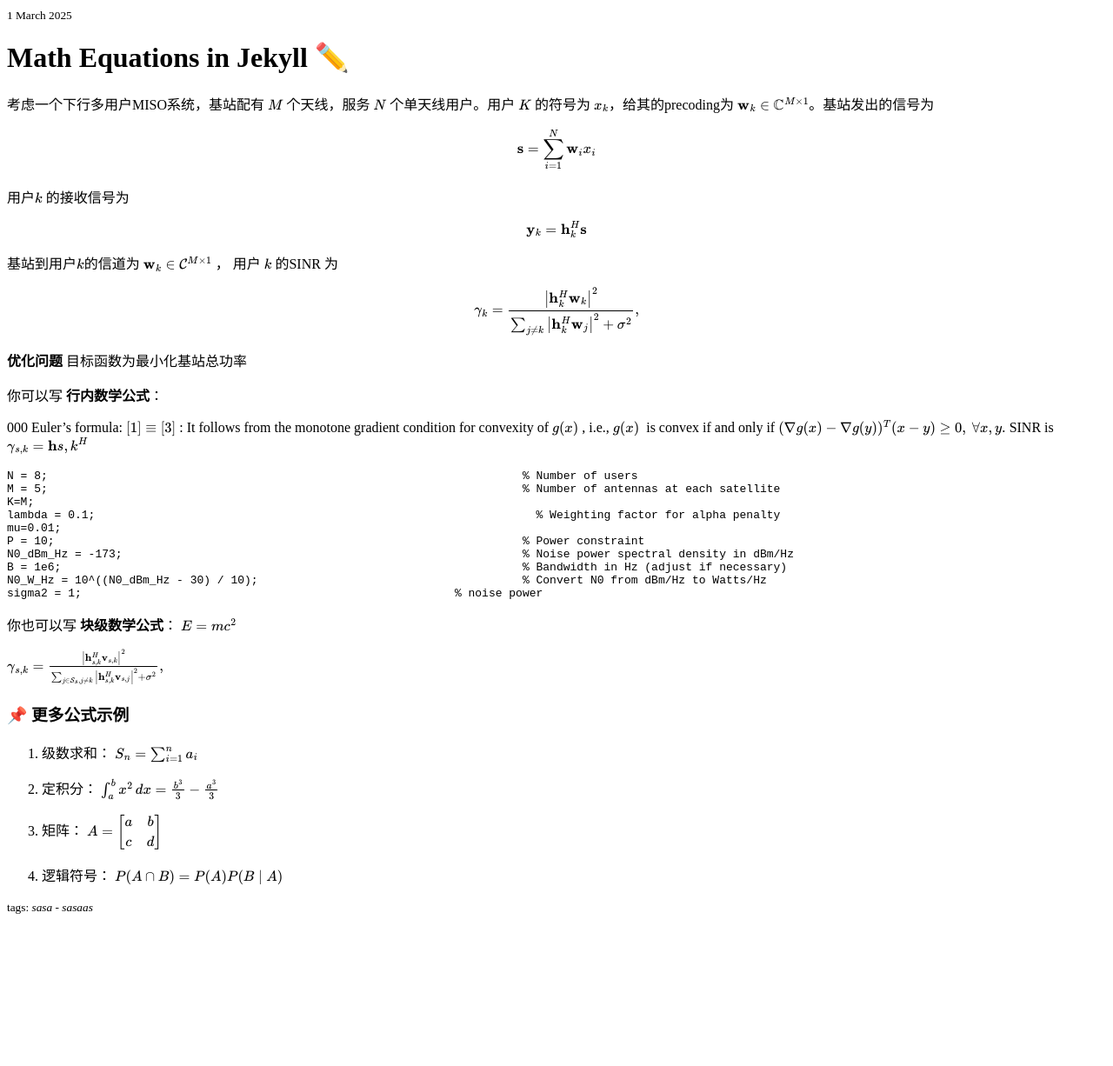
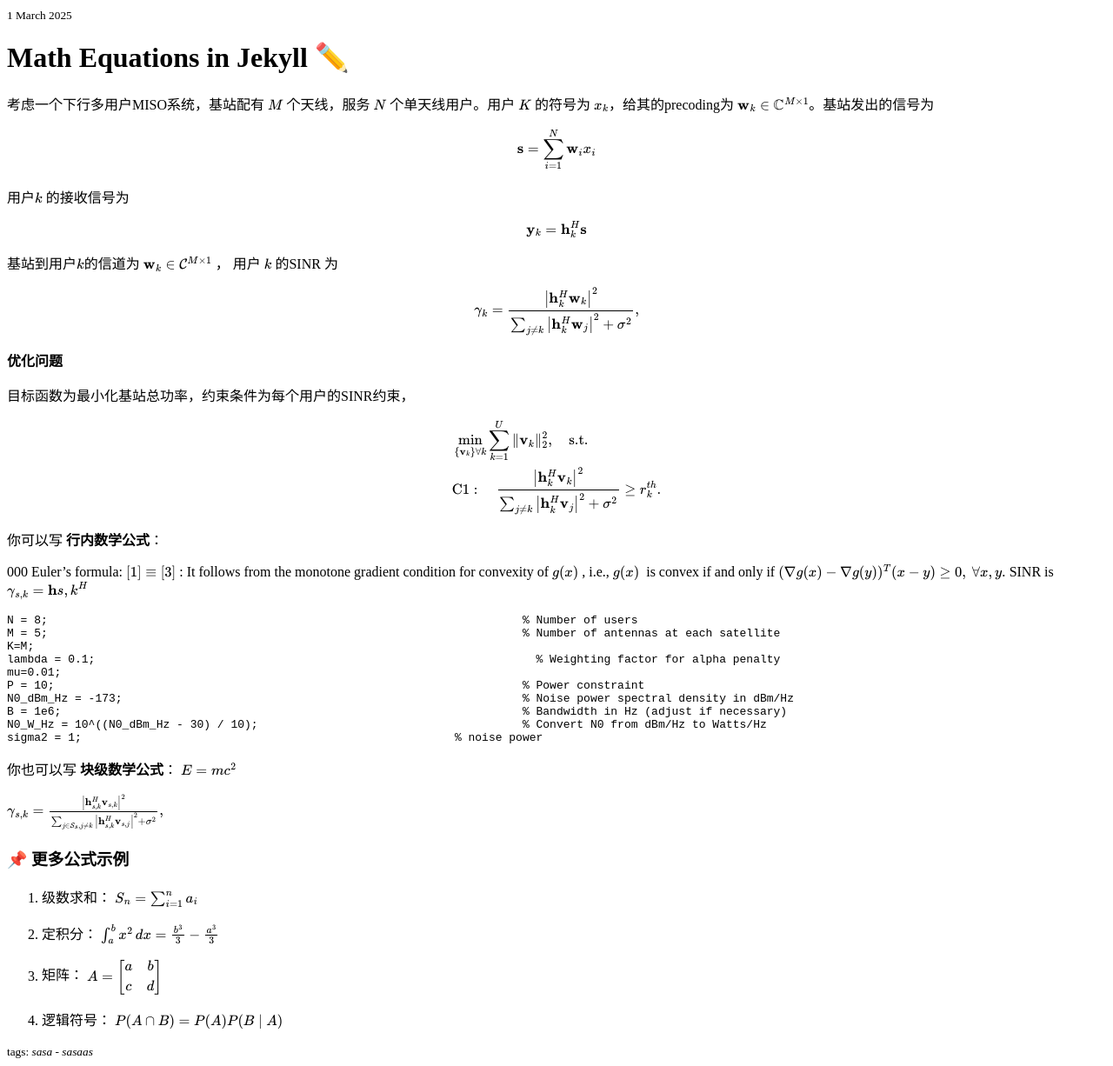
Before and after one commit to wq2li/wq2li.github.io, a Jekyll site: the page built from _posts/2025-03-01-my-first-post.md, in a window 1280 px wide. Shown: the whole page at 87% size. Built offline with Jekyll 4.4.1, drawn with Linux system fonts in a browser that asks for light colours; formulas are drawn with MathJax 3; before the commit the page ends 1060 px from its top, so only the background shows below that.

Commit message:
Update 2025-03-01-my-first-post.md

```diff
--- a/_posts/2025-03-01-my-first-post.md
+++ b/_posts/2025-03-01-my-first-post.md
@@ -26,8 +26,21 @@ $$
 $$
 
 **优化问题**
-目标函数为最小化基站总功率
 
+目标函数为最小化基站总功率，约束条件为每个用户的SINR约束，
+
+$$
+\begin{equation}
+
+\begin{aligned}
+
+    & \min_{\{\mathbf{v}_{k}\}\forall k} \sum_{k=1}^U \|\mathbf{v}_{k}\|_2^2, \quad \text{s.t.} \\
+    & \text{C1}:\quad \frac{\left|\mathbf{h}_{k}^{H} \mathbf{v}_{k} \right|^2}{\sum_{ j \neq k} \left|\mathbf{h}_{k}^{H}\mathbf{v}_{j} \right|^2 + \sigma^2} \geq r_k^{th}.
+
+\end{aligned}
+
+\end{equation}
+$$
 
 你可以写 **行内数学公式**：
 
```
